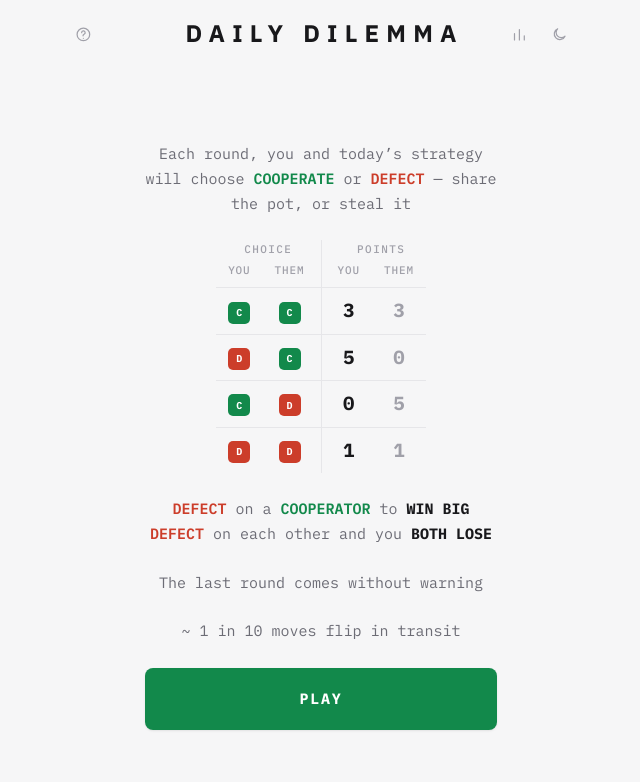
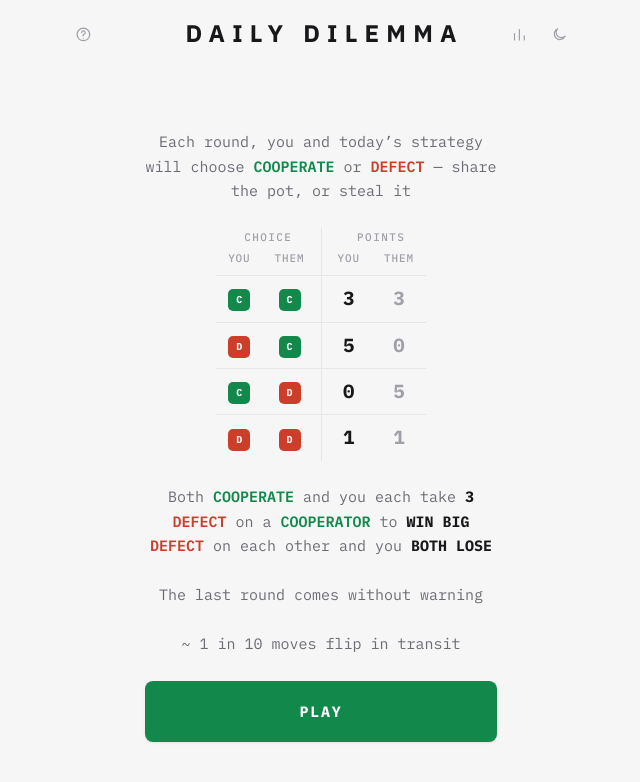
Before and after one commit to ColbyAckerman/daily-dilemma, a Next.js app: page / in a window 1280 px wide. Shown: the top 782 px of the page, without its empty margins (319-959 px from the left). Built offline with nearby package versions, Linux system fonts and the light colour scheme.

Commit message:
Intro: spell out the both-cooperate outcome
Added "Both COOPERATE and you each take 3" above the two DEFECT lines,
so all four cells of the matrix are covered in prose, not just shown.

Co-Authored-By: Claude Sonnet 5 <noreply@anthropic.com>

```diff
--- a/components/DailyGame.js
+++ b/components/DailyGame.js
@@ -630,6 +630,8 @@ function Intro({ onPlay }) {
       </p>
       <Payoffs />
       <p className="intro__lead">
+        Both <b className="c">COOPERATE</b> and you each take <strong>3</strong>
+        <br />
         <b className="d">DEFECT</b> on a <b className="c">COOPERATOR</b> to <strong>WIN BIG</strong>
         <br />
         <b className="d">DEFECT</b> on each other and you <strong>BOTH LOSE</strong>
```
